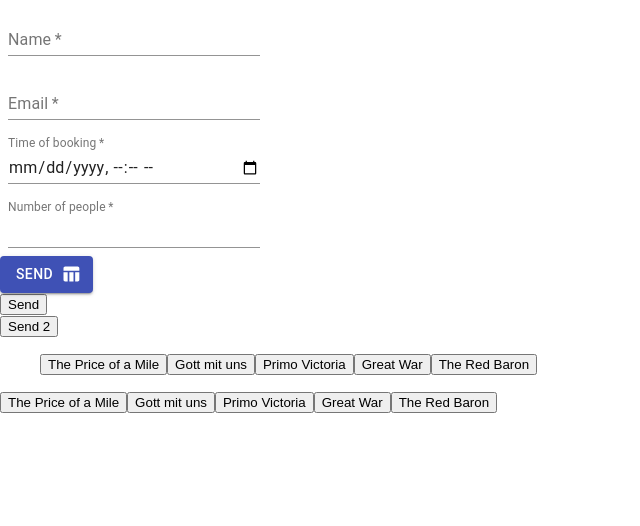
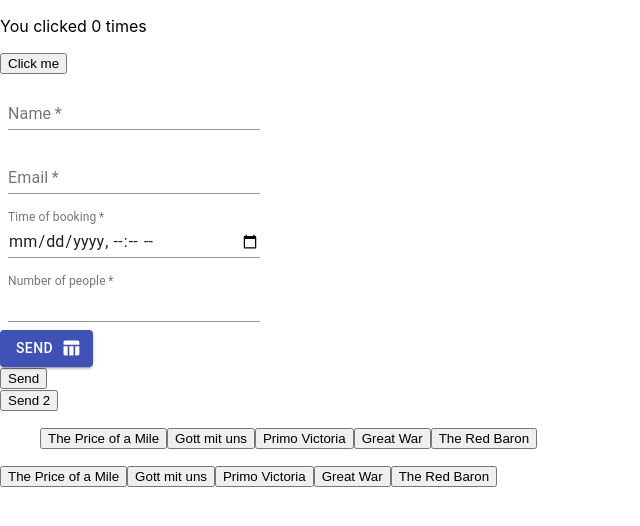
Before and after one commit to R-Andrea/react, a React (Create React App) app: page / in a window 1280 px wide. Shown: the top 526 px of the page, without its empty margins (0-640 px from the left). Built offline with nearby package versions, Linux system fonts and the light colour scheme.

Commit message:
counter class

```diff
--- a/src/App.js
+++ b/src/App.js
@@ -1,6 +1,8 @@
 import "./App.css";
 import Button from "./components/button/button";
 import Booking from "./components/form/booking/booking"
+
+import CounterC from "./components/counter/counterC"
 
 
 
@@ -22,6 +24,8 @@ function App() {
 
   return (
     <>
+
+      <CounterC />
       <Booking />
       <div className="form">
         <Button text="Send"/>
--- /dev/null
+++ b/src/components/counter/counterC.jsx
@@ -0,0 +1,31 @@
+import React from "react";
+
+class counterC extends React.Component {
+    constructor(props) { //constructor method is used so we can create new objects based on this schema
+      super(props); //with super we pass counterC props back to the main object that it extends(react component)
+      this.state = { //.this - is the CounterC class object, here we add a new state to our object's props
+        count: 0
+      };
+    }
+
+
+    componentDidMount() {
+      document.title = `You clicked ${this.state.count} times`;
+    }
+    componentDidUpdate() {
+      document.title = `You clicked ${this.state.count} times`;
+    }
+
+    render() {
+      return (
+        <div>
+          <p>You clicked {this.state.count} times</p>
+          <button onClick={() => this.setState({ count: this.state.count + 1 })}>
+            Click me
+          </button>
+        </div>
+      );
+    }
+  }
+
+  export default counterC;
```
